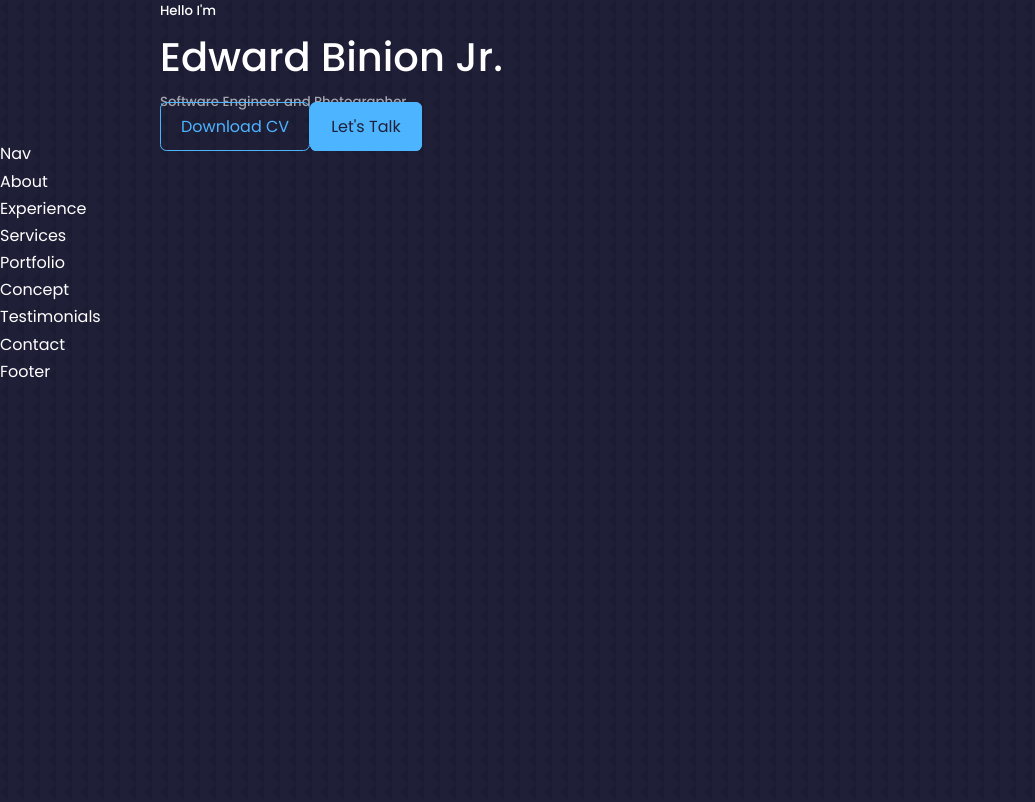
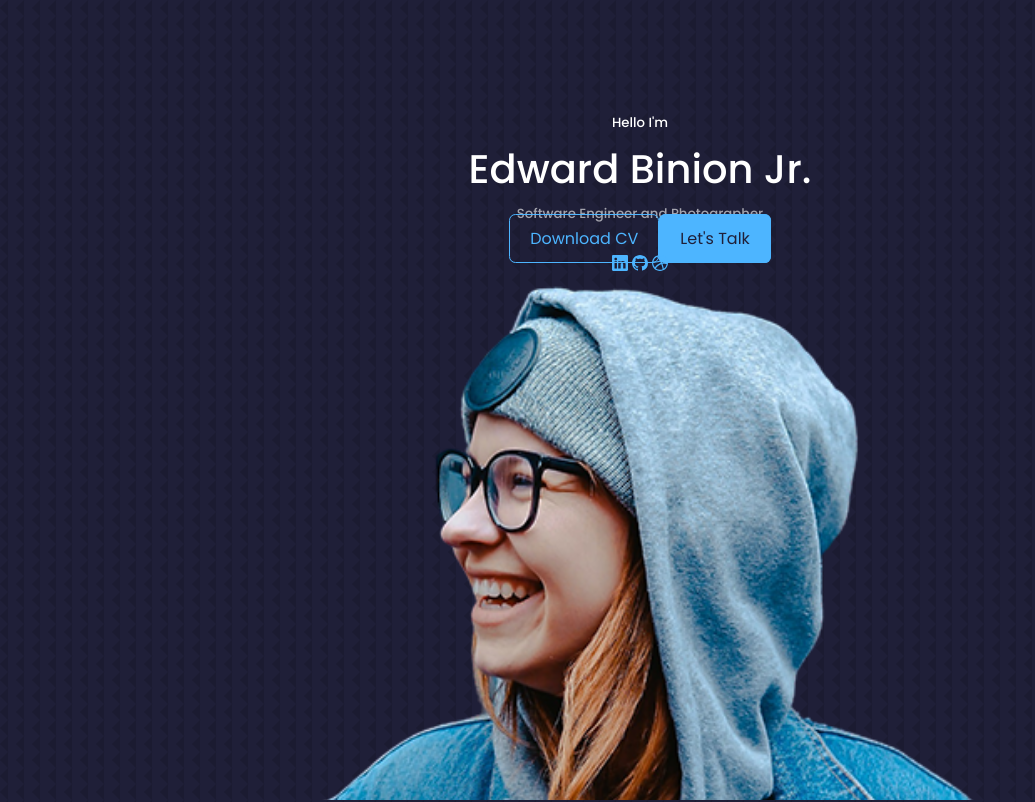
Before and after one commit to eddie1397/React-Portfolio, a React (Create React App) app: page / in a window 1280 px wide. Shown: the top 802 px of the page, without its empty margins (0-1035 px from the left). Built offline with nearby package versions, Linux system fonts and the light colour scheme.

Commit message:
starting header.css

```diff
--- a/package.json
+++ b/package.json
@@ -8,6 +8,7 @@
     "@testing-library/user-event": "^13.5.0",
     "react": "^18.2.0",
     "react-dom": "^18.2.0",
+    "react-icons": "^4.4.0",
     "react-scripts": "5.0.1",
     "web-vitals": "^2.1.4"
   },
--- a/src/components/header/Header.jsx
+++ b/src/components/header/Header.jsx
@@ -1,6 +1,8 @@
 import React from 'react'
 import './header.css'
 import CTA from './CTA'
+import ME from '../../assets/me.png'
+import HeaderSocials from './HeaderSocials'
 
 
 // Start HERE
@@ -13,7 +15,13 @@
         <h1>Edward Binion Jr.</h1>
         <h5 className="text-light">Software Engineer and Photographer</h5>
         <CTA />
+        <HeaderSocials />
 
+        <div className="me">
+          <img src={ME} alt="Me" />
+        </div>
+
+        <a href="#contact" className='scroll__down'>Scroll Down</a>
       </div>
     </header>
   )
--- /dev/null
+++ b/src/components/header/HeaderSocials.jsx
@@ -0,0 +1,19 @@
+import React from 'react'
+import {BsLinkedin} from 'react-icons/bs'
+import {BsGithub} from 'react-icons/bs'
+import {BsDribbble} from 'react-icons/bs'
+
+
+
+
+function HeaderSocials() {
+  return (
+    <div className="header__socials">
+        <a href="https://linkedin.com" target='_blank'> <BsLinkedin /></a>
+        <a href="https://github.com" target='_blank'> <BsGithub /> </a>
+        <a href="https://dribble.com" target='_blank'> <BsDribbble /> </a>
+    </div>
+  )
+}
+
+export default HeaderSocials
--- a/src/components/header/header.css
+++ b/src/components/header/header.css
@@ -0,0 +1,11 @@
+header {
+    height: 100vh;
+    padding-top: 7rem;
+    overflow: hidden;
+}
+
+.header_container {
+    text-align: center;
+    height: 100%;
+    position: relative;
+}
```
Also changed, not shown: 1 other file (tests, documents, lock files or other folders).
